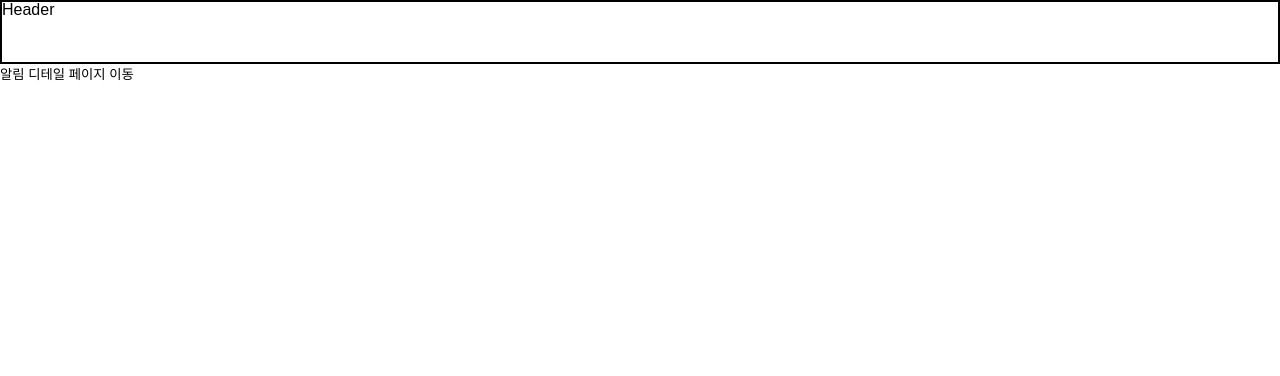
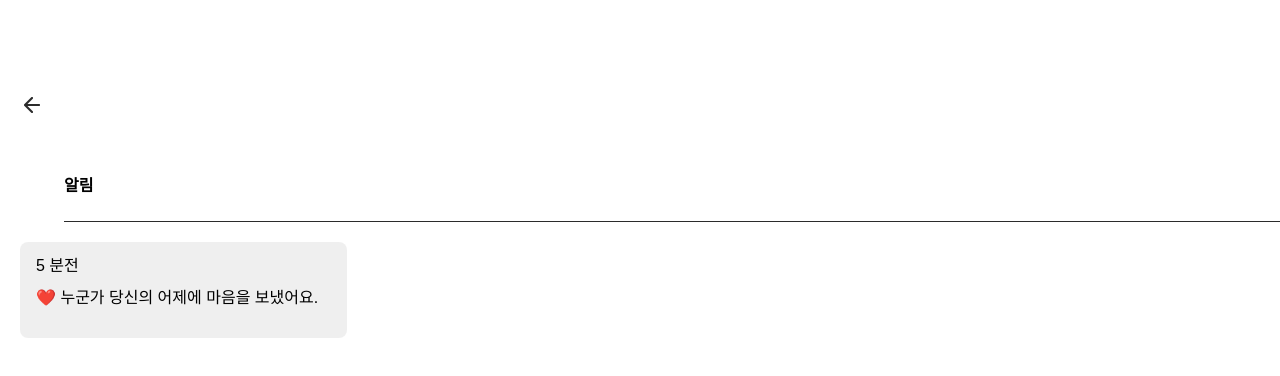
Before and after one commit to share-today/share-today-fe, a React (Create React App) app: page /notice in a window 1280 px wide. Shown: the top 376 px of the page. Built offline with nearby package versions, Linux system fonts and the light colour scheme.

Commit message:
Design: Notice 화면 UI 적용

```diff
--- /dev/null
+++ b/src/components/molecules/ListBox.tsx
@@ -0,0 +1,39 @@
+import { useNavigate } from 'react-router-dom';
+import styled from 'styled-components';
+
+const ListBox = () => {
+  const navigate = useNavigate();
+
+  const moveToPage = () => {
+    navigate('/notice-detail');
+  };
+
+  return (
+    <ListBoxContainer onClick={moveToPage}>
+      <Title>
+        <span>5 분전</span>
+      </Title>
+
+      <Content>
+        <span>❤️ 누군가 당신의 어제에 마음을 보냈어요.</span>
+      </Content>
+    </ListBoxContainer>
+  );
+};
+
+const ListBoxContainer = styled.div`
+  width: 327px;
+  height: 96px;
+  top: 20px;
+  left: 20px;
+  border-radius: 8px;
+  padding: 16px 16px 20px 16px;
+  background: rgba(235, 235, 235, 0.8);
+`;
+
+const Title = styled.div`
+  margin-bottom: 1rem;
+`;
+
+const Content = styled.div``;
+export default ListBox;
--- a/src/components/organisms/Header.tsx
+++ b/src/components/organisms/Header.tsx
@@ -1,12 +1,25 @@
+import { useNavigate } from 'react-router-dom';
 import styled from 'styled-components';
+import arrow from '../../assets/arrow.png';
 
 const Header = () => {
-  return <HeaderContainer>Header</HeaderContainer>;
+  const navigate = useNavigate();
+
+  const moveToPage = () => {
+    navigate('/');
+  };
+
+  return (
+    <HeaderContainer>
+      <img src={arrow} alt='arrow' onClick={moveToPage} />
+    </HeaderContainer>
+  );
 };
 
 const HeaderContainer = styled.div`
   width: 100%;
-  height: 4rem;
-  border: 2px solid black;
+  top: 20px;
+  left: 20px;
+  margin: 73px auto 74px auto;
 `;
 export default Header;
--- a/src/components/organisms/NavBar.tsx
+++ b/src/components/organisms/NavBar.tsx
@@ -1,11 +1,11 @@
 import styled from 'styled-components';
+import { NavBarProps } from '../../types/types';
 
-const navMenu = ['나의 오늘', '나의 어제', '누군가의 어제'];
-const NavBar = () => {
+const NavBar = (props: NavBarProps) => {
   return (
     <NavBarContainer>
-      {navMenu.map((menu) => {
-        return <span>{menu}</span>;
+      {props.navMenu.map((menu, index) => {
+        return <span key={index}>{menu}</span>;
       })}
     </NavBarContainer>
   );
@@ -15,12 +15,14 @@ const NavBarContainer = styled.div`
   width: 95%;
   margin: 0 0 0 auto;
   height: 3rem;
-  border-bottom: 2px solid black;
+  border-bottom: 1px solid #2b2b2b;
   margin-top: 2rem;
 
   span {
-    font-size: 1.5rem;
-    margin-left: 16rem;
+    font-size: 1rem;
+    font-weight: 700;
+    line-height: 24px;
+    margin-right: 1.5rem;
   }
 `;
 
--- a/src/components/templates/HomeSection.tsx
+++ b/src/components/templates/HomeSection.tsx
@@ -1,10 +1,12 @@
 import styled from 'styled-components';
 import NavBar from '../organisms/NavBar';
+
+const navMenu = ['나의 오늘', '나의 어제', '누군가의 어제'];
 
 const HomeSection = () => {
   return (
     <>
-      <NavBar />
+      <NavBar navMenu={navMenu} />
       <HomeSectionContainer>
         <Input />
       </HomeSectionContainer>
--- /dev/null
+++ b/src/components/templates/NoticeSection.tsx
@@ -0,0 +1,15 @@
+import ListBox from '../molecules/ListBox';
+import NavBar from '../organisms/NavBar';
+
+const navMenu = ['알림'];
+
+const NoticeSection = () => {
+  return (
+    <>
+      <NavBar navMenu={navMenu} />
+      <ListBox />
+    </>
+  );
+};
+
+export default NoticeSection;
--- a/src/pages/Notice.tsx
+++ b/src/pages/Notice.tsx
@@ -1,4 +1,5 @@
 import { useNavigate } from 'react-router-dom';
+import NoticeSection from '../components/templates/NoticeSection';
 
 const Notice = () => {
   const navigate = useNavigate();
@@ -9,7 +10,7 @@ const Notice = () => {
 
   return (
     <>
-      <button onClick={moveToPage}>알림 디테일 페이지 이동</button>
+      <NoticeSection />
     </>
   );
 };
--- /dev/null
+++ b/src/types/types.ts
@@ -0,0 +1,3 @@
+export type NavBarProps = {
+  navMenu: string[];
+};
```
Also changed, not shown: src/assets/arrow.png (added).
